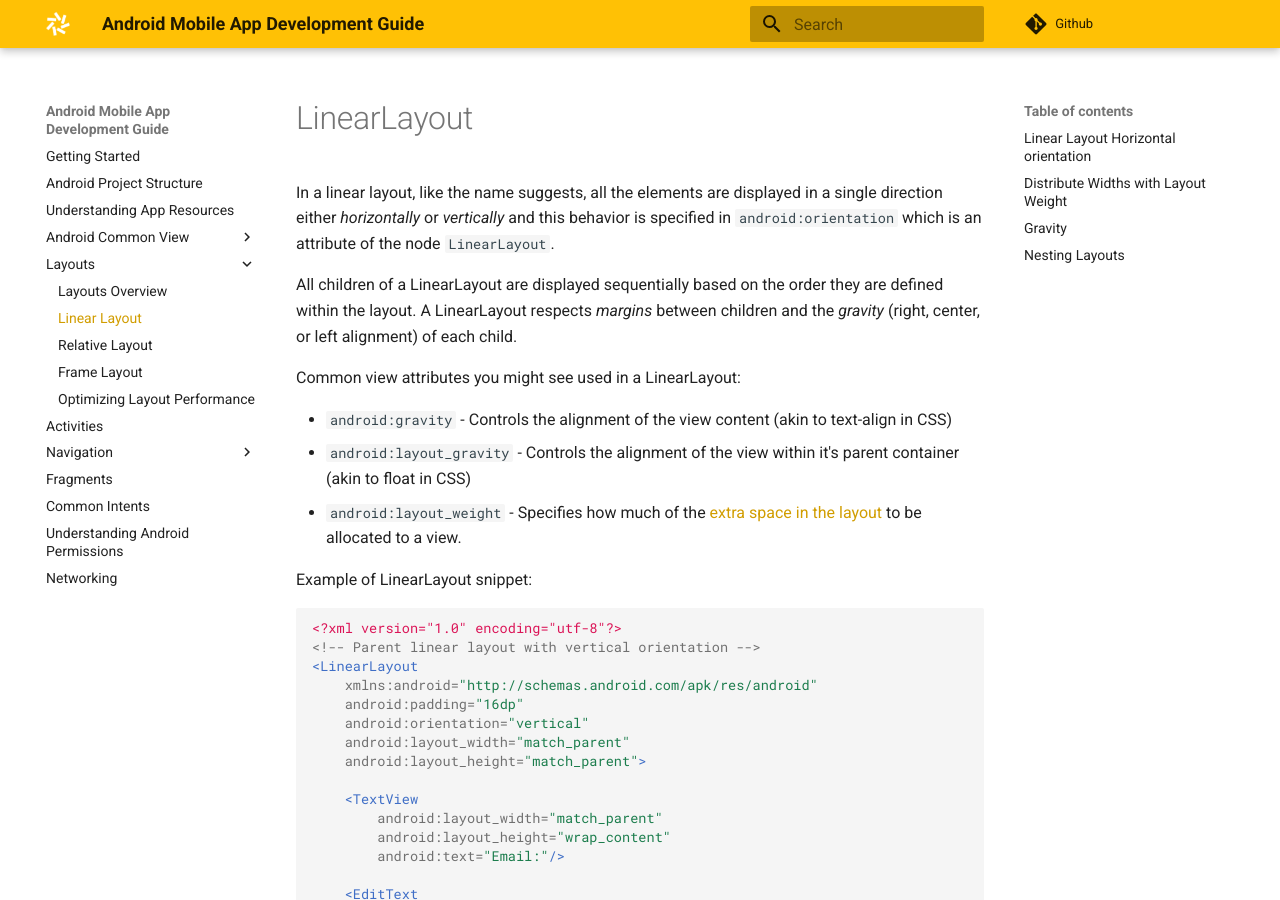
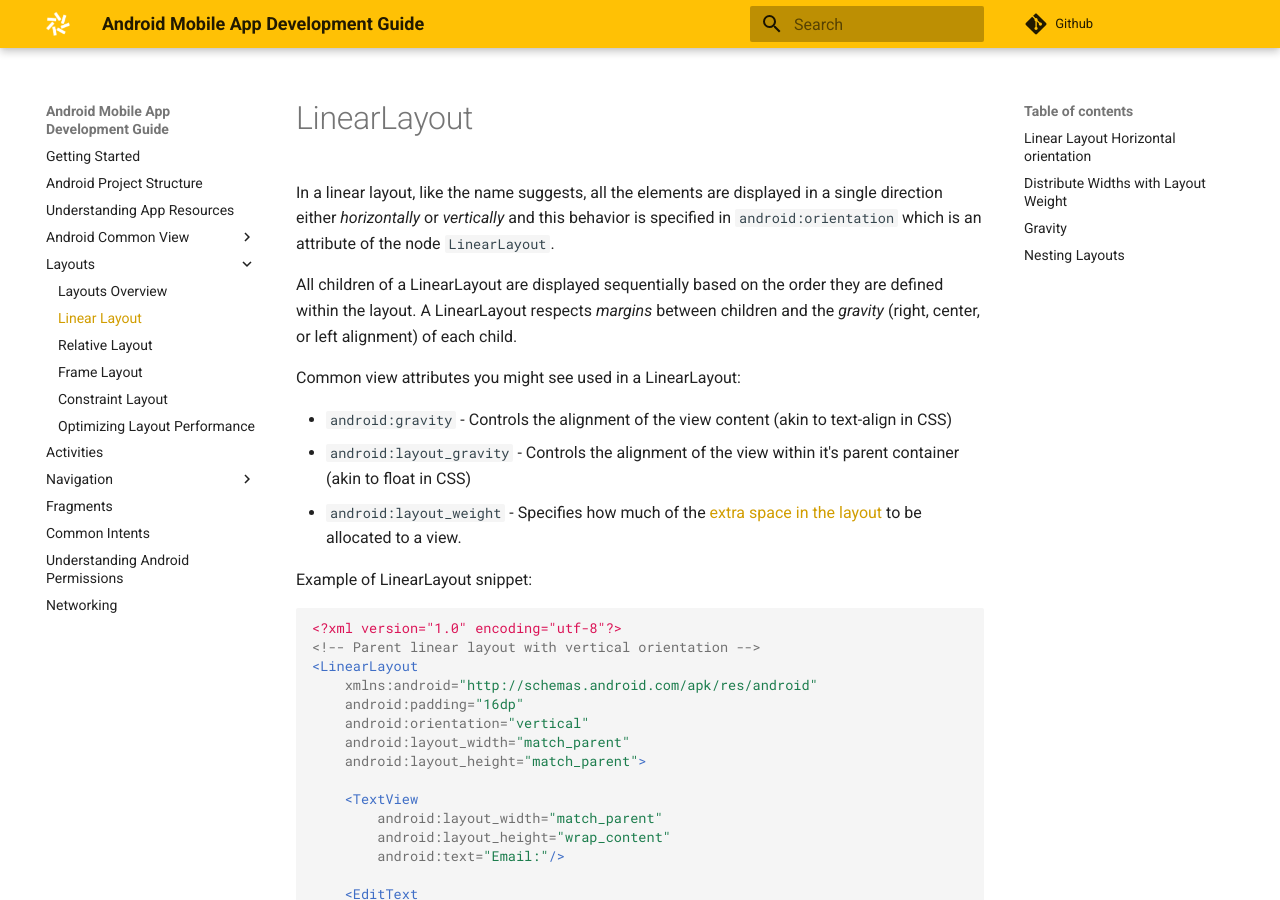
Before and after one commit to Peruzal/android-guides, an MkDocs documentation site: the page built from docs/layouts/linear-layout.md, in a window 1280 px wide and 900 px high. Built offline with MkDocs 1.6.1 and Material for MkDocs 9.7.7, drawn with Linux system fonts in a browser that asks for light colours; nearby versions of some CDN libraries; library files that are not in the unit come from our copies; comment, search, counter and statistics services are not loaded.

Commit message:
Update the image paths

```diff
--- a/docs/layouts/linear-layout.md
+++ b/docs/layouts/linear-layout.md
@@ -44,7 +44,7 @@ Example of LinearLayout snippet:
 
 Will produce something like the image below. Note that the `android:orientation` is set to `vertical.`
 
-![Linear Layout](/images/linear-layout.png)
+![Linear Layout](../images/linear-layout.png)
 
 ### Linear Layout Horizontal orientation
 
@@ -73,17 +73,17 @@ We will group two buttons side by side using a linear layout in horizontal orien
 
 And will produce something like the image below :
 
-![Linear Layout Horizontal Orientation](/images/linear-layout-horizontal.png)
+![Linear Layout Horizontal Orientation](../images/linear-layout-horizontal.png)
 
 ### Distribute Widths with Layout Weight
 
 To distribute the width in a linear layout we use the `android:layout_weight` property. We can also distribute the height using the same property. Lets make the buttons take equally the same space. Notice that the `android:layout_width` needs to be `match_parent` for both buttons and the`android:layout_weight` will be used to proportionally divide the space.
 
-![Linear Layout Weight](/images/linear-layout-weight.png)
+![Linear Layout Weight](../images/linear-layout-weight.png)
 
 And we can make the Login button take all the remaining space by just giving it the `android:layout_weight=1` and `wrap_content` on the Sign Up button as per the picture below.
 
-![Linear Layout Weight Demo](/images/linear-layout-weight-demo.png)
+![Linear Layout Weight Demo](../images/linear-layout-weight-demo.png)
 
 
 
@@ -168,7 +168,7 @@ The `android:layout_gravity` is used to position the view within its parent. We
 
 In the image below the `android:layout_gravity` property is used to place the `Send` button to the right :
 
-![Layout Gravity](/images/layout-gravity.png)
+![Layout Gravity](../images/layout-gravity.png)
 
 ### Nesting Layouts
 
@@ -213,4 +213,4 @@ We can nest a LinearLayout inside another LinearLayout. For performance you shou
 
 Will look like the image below :
 
-![Linear Layout Nested](/images/linear-layout-nested.png)
+![Linear Layout Nested](../images/linear-layout-nested.png)
--- a/mkdocs.yml
+++ b/mkdocs.yml
@@ -71,8 +71,8 @@ nav:
    - Linear Layout: layouts/linear-layout.md
    - Relative Layout: layouts/relative-layout.md
    - Frame Layout: layouts/frame-layout.md
-  #  - Constraint Layout: layouts/constraint-layout.md
-   - Optimizing Layout Performance: layouts/layout-prformance.md
+   - Constraint Layout: layouts/constraint-layout.md
+   - Optimizing Layout Performance: layouts/layout-performance.md
  - Activities: activities.md
  - Navigation:
    - Common Navigation Patterns: navigation/common-navigation-patterns.md
```
Also changed, not shown: docs/index.md (+4 -0 lines), docs/images/start.png (added), docs/layouts/layout-performance.md (renamed from docs/layouts/layout-prformance.md).
